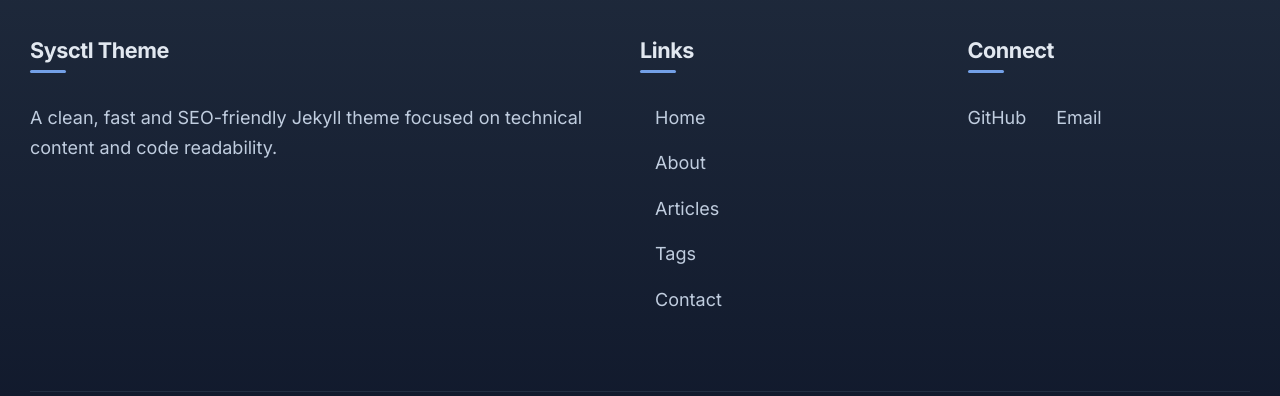
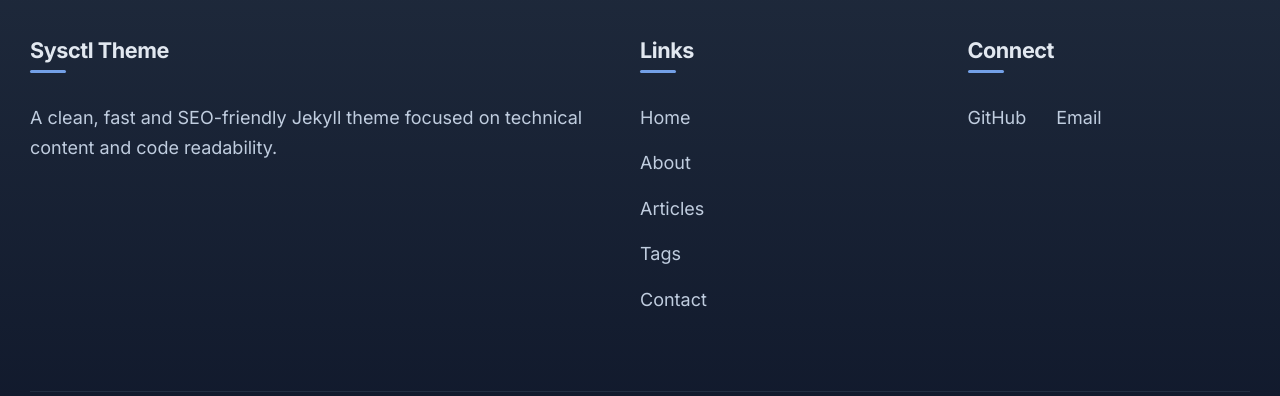
Before and after one commit to awcodify/sysctl-theme, a Jekyll site: the page built from about.md, in a window 1280 px wide and 1400 px high, scrolled down 650 px. Shown: the part 906-1302 px from the top of the window. Built offline with Jekyll 4.4.1, drawn with Linux system fonts in a browser that asks for light colours.

Commit message:
Remove unnecessary padding and hover effects from footer links for cleaner design

```diff
--- a/_sass/components/_footer.scss
+++ b/_sass/components/_footer.scss
@@ -74,25 +74,10 @@
       color: lighten($text-color, 10%);
       transition: $transition-base;
       position: relative;
-      padding-left: $spacing-sm;
-
-      &::before {
-        content: '→';
-        position: absolute;
-        left: 0;
-        color: $accent-color;
-        opacity: 0;
-        transform: translateX(-5px);
-        transition: $transition-base;
-      }
+      padding-left: 0; /* Removed padding-left completely */
 
       &:hover {
         color: $primary-color;
-
-        &::before {
-          opacity: 1;
-          transform: translateX(0);
-        }
       }
     }
   }
@@ -112,10 +97,6 @@
 
     a {
       padding-left: 0;
-
-      &::before {
-        display: none;
-      }
     }
 
     .social-icon {
```
